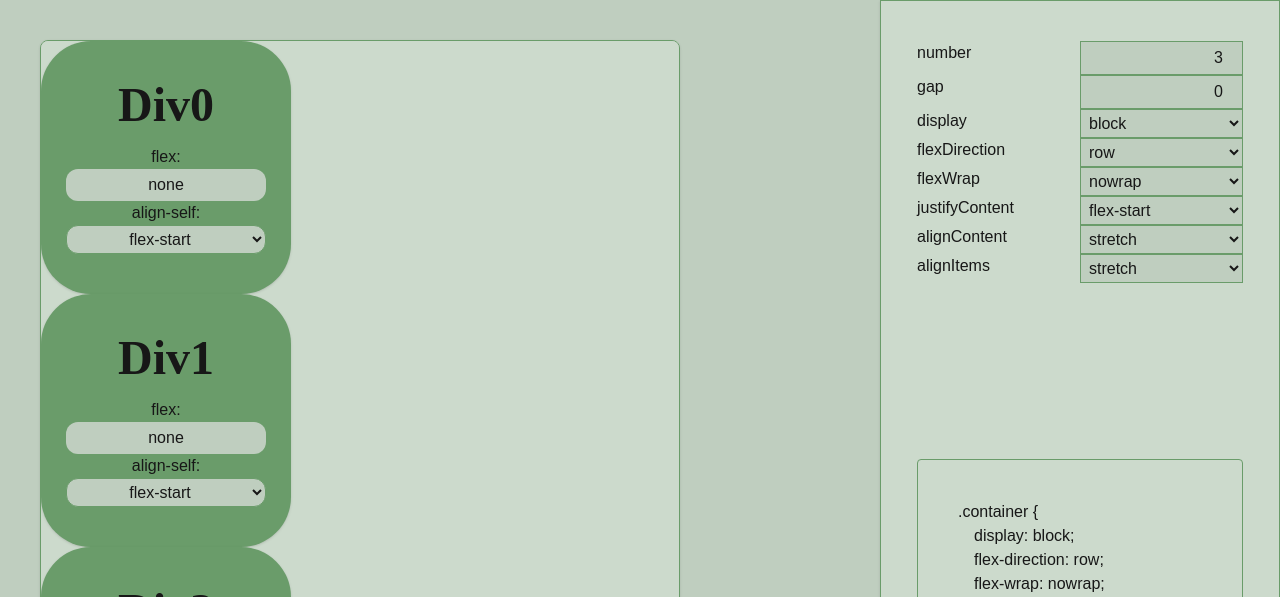
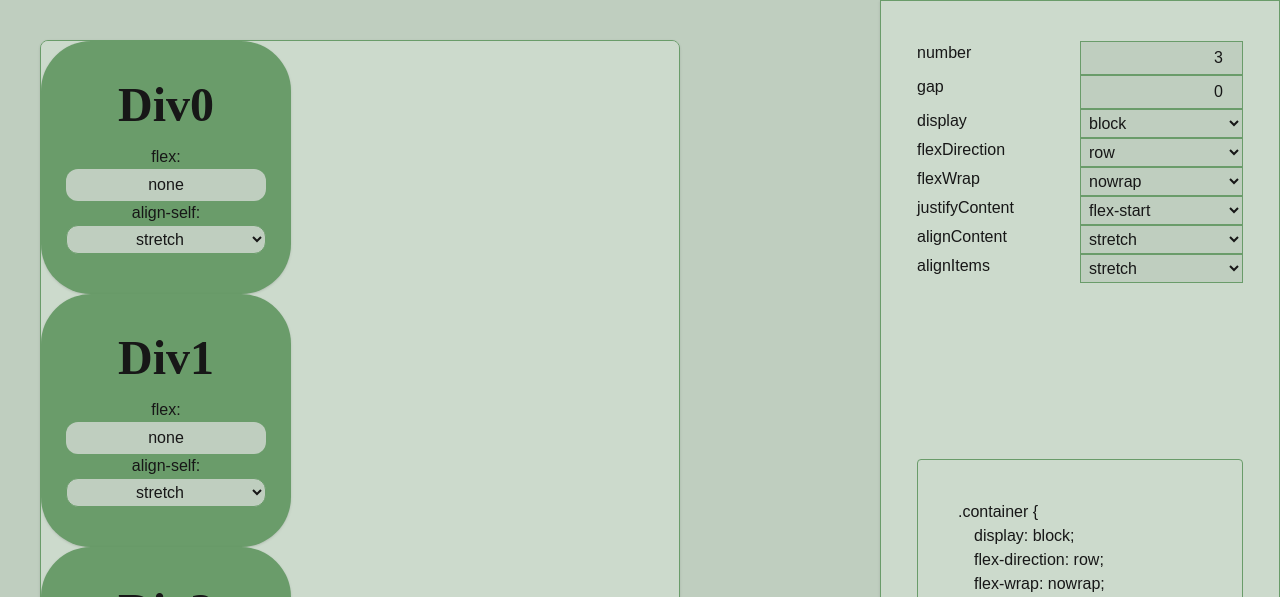
Before and after one commit to SXC22/Flex-Layout-Demo, a Next.js app: page / in a window 1280 px wide. Shown: the top 597 px of the page. Built offline with nearby package versions, Linux system fonts and the light colour scheme; a web font is replaced by a local one.

Commit message:
Updated: Align-items and align-self relation bugfix

```diff
--- a/src/app/component/previewComponent.jsx
+++ b/src/app/component/previewComponent.jsx
@@ -21,7 +21,7 @@ const PreviewComponent = ({ styles, n=1 }) => {
         <div className="bg-[--preview-background] border border-[--card-background] w-[80%] h-[80%] min-w-[200px] min-h-[200px] max-w-full max-h-full overflow-auto shadow rounded-lg resize">
             <div className="transition-all h-full" style={styles}>
                 { elementIndexes.map((element, index) =>
-                    <PreviewDivComponent key={index} index={index} />
+                    <PreviewDivComponent key={index} index={index} defaultAlign={styles.alignItems} />
                 )}
             </div>
         </div>
--- a/src/app/component/previewDivComponent.jsx
+++ b/src/app/component/previewDivComponent.jsx
@@ -1,15 +1,21 @@
 'use client';
 
-import { useState } from "react";
+import { useEffect, useState } from "react";
 import SettingComponent from "./settingComponent";
 
-const PreviewDivComponent = ({ index }) => {
+const PreviewDivComponent = ({ index, defaultAlign }) => {
+    const [initialChange, setInitialChange] = useState(false);
     const [flex, setFlex] = useState('none');
-    const [alignSelf, setAlignSelf] = useState('flex-start');
+    const [alignSelf, setAlignSelf] = useState('stretch');
+
+    useEffect(() => {
+        if (!initialChange)
+            setAlignSelf(defaultAlign);
+    }, [defaultAlign]);
 
     return (
         <div
-            style={{ flex: flex, alignSelf: alignSelf }}
+            style={{ flex: flex, alignSelf: initialChange ? alignSelf : '' }}
             className="flex flex-col items-center justify-center w-[250px] min-h-[250px] py-10 px-5 bg-[--card-background] rounded-[50px] shadow transition-all"
         >
             <h1 className="text-5xl pb-4 font-bold">Div<span>{index}</span></h1>
@@ -23,7 +29,13 @@ const PreviewDivComponent = ({ index }) => {
             </div>
             <div>align-self:</div>
             <select
-                onInput={(e) => setAlignSelf(e.target.value)}
+                onInput={(e) => {
+                    if (initialChange) setAlignSelf(e.target.value);
+                    else {
+                        setAlignSelf(e.target.value);
+                        setInitialChange(true);
+                    }
+                }}
                 className="border border-[--card-background] w-[200px] text-center py-1 px-2 rounded-xl outline-none"
                 value={alignSelf}
             >
@@ -31,7 +43,7 @@ const PreviewDivComponent = ({ index }) => {
                 <option>flex-start</option>
                 <option>flex-end</option>
                 <option>center</option>
-                <option>baseline</option>
+                {/* <option>baseline</option> */}
             </select>
         </div>
     )
--- a/src/app/page.jsx
+++ b/src/app/page.jsx
@@ -21,7 +21,7 @@ export default function Home() {
 	return (
 		<div className="flex justify-between w-screen h-screen">
 			<section className="m-10 w-full max-w-[calc(100%_-_var(--sidebar-width))]">
-				<PreviewComponent styles={containerStyles} n={numberDivs}/>
+				<PreviewComponent styles={containerStyles} n={numberDivs} />
 			</section>
 			<section className="flex flex-col bg-[--preview-background] w-[--sidebar-width] h-full border border-[--card-background] shadow py-10 px-9">
 				{/* <section className="flex flex-col"> */}
@@ -80,7 +80,7 @@ export default function Home() {
 						{/* ALIGN-ITEMS PROPERTY */}
 						<SettingComponent
 							fieldValue={"alignItems"}
-							options={["stretch", "flex-start", "flex-end", "center", "baseline"]}
+							options={["stretch", "flex-start", "flex-end", "center"]}
 							callBack={ updateStyle }
 						></SettingComponent>
 
```
